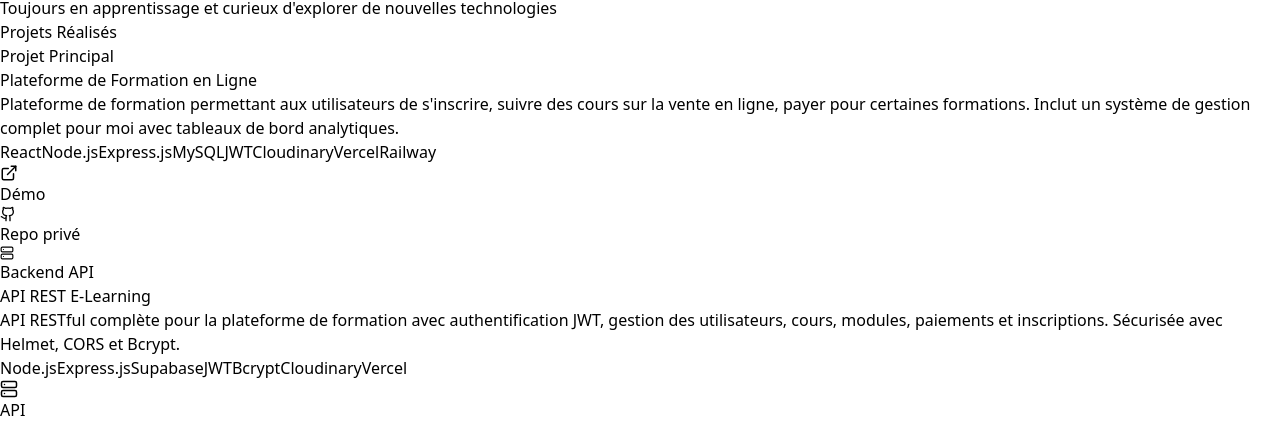
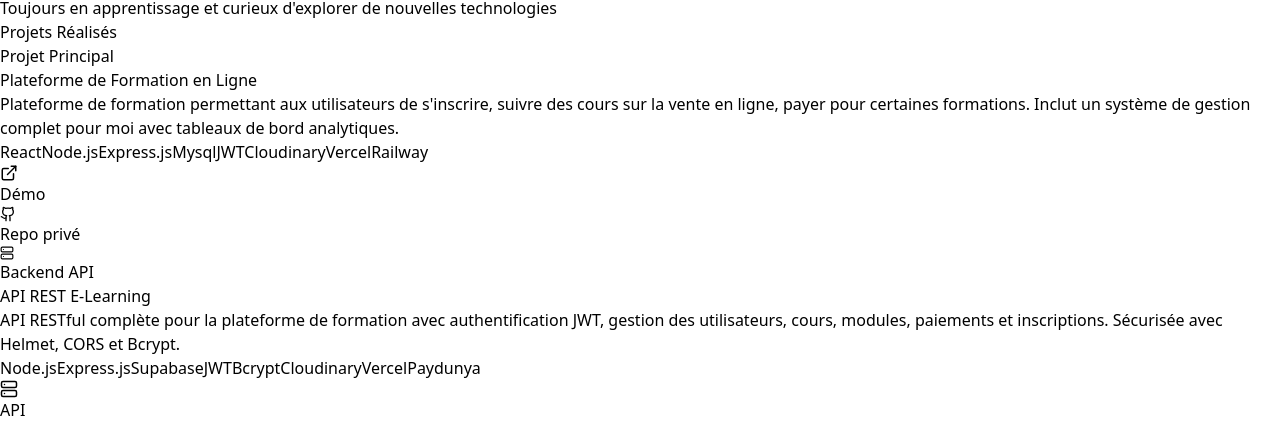
Before and after one commit to Tekkiiisn/mon-portfolio, a React (Vite) app: page / in a window 1280 px wide. Shown: the part 1574-2000 px from the top of the page. Built offline with nearby package versions, Linux system fonts and the light colour scheme.

Commit message:
Update Projects.jsx

```diff
--- a/src/components/Projects.jsx
+++ b/src/components/Projects.jsx
@@ -5,17 +5,17 @@ export default function Projects() {
     {
       title: 'Plateforme de Formation en Ligne',
       description: 'Plateforme de formation permettant aux utilisateurs de s\'inscrire, suivre des cours sur la vente en ligne, payer pour certaines formations. Inclut un système de gestion complet pour moi avec tableaux de bord analytiques.',
-      technologies: ['React', 'Node.js', 'Express.js', 'MySQL', 'JWT', 'Cloudinary', 'Vercel', 'Railway'],
+      technologies: ['React', 'Node.js', 'Express.js', 'Mysql', 'JWT', 'Cloudinary', 'Vercel', 'Railway'],
       featured: true,
       github: '#',
-      demo: 'https://formation-ecommerce.vercel.app',
+      demo: 'https://formationecom.com',
       hasApi: true,
       gradient: 'from-emerald-500/20 to-emerald-600/10'
     },
     {
       title: 'API REST E-Learning',
       description: 'API RESTful complète pour la plateforme de formation avec authentification JWT, gestion des utilisateurs, cours, modules, paiements et inscriptions. Sécurisée avec Helmet, CORS et Bcrypt.',
-      technologies: ['Node.js', 'Express.js', 'Supabase', 'JWT', 'Bcrypt', 'Cloudinary', 'Vercel'],
+      technologies: ['Node.js', 'Express.js', 'Supabase', 'JWT', 'Bcrypt', 'Cloudinary', 'Vercel','Paydunya'],
       api: 'https://elearning-backend-nine.vercel.app/',
       hasApi: true,
       isBackendOnly: true,
```
